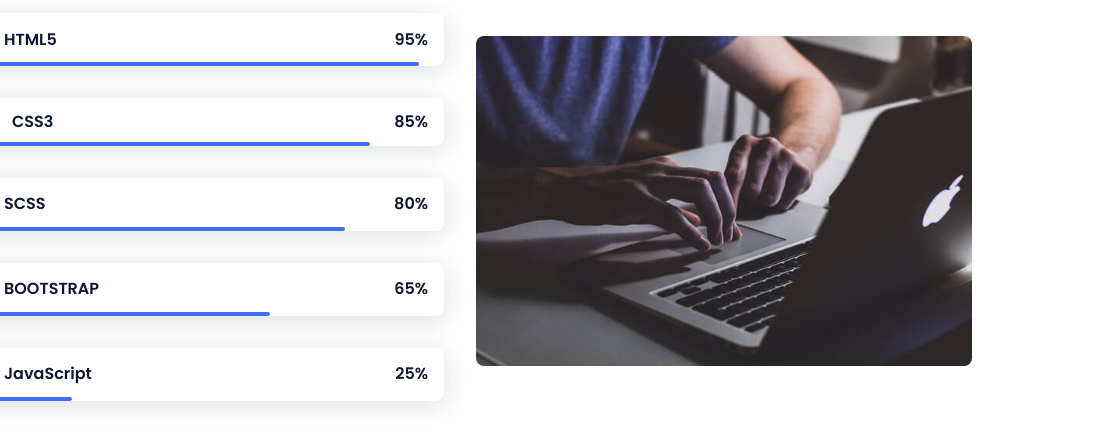
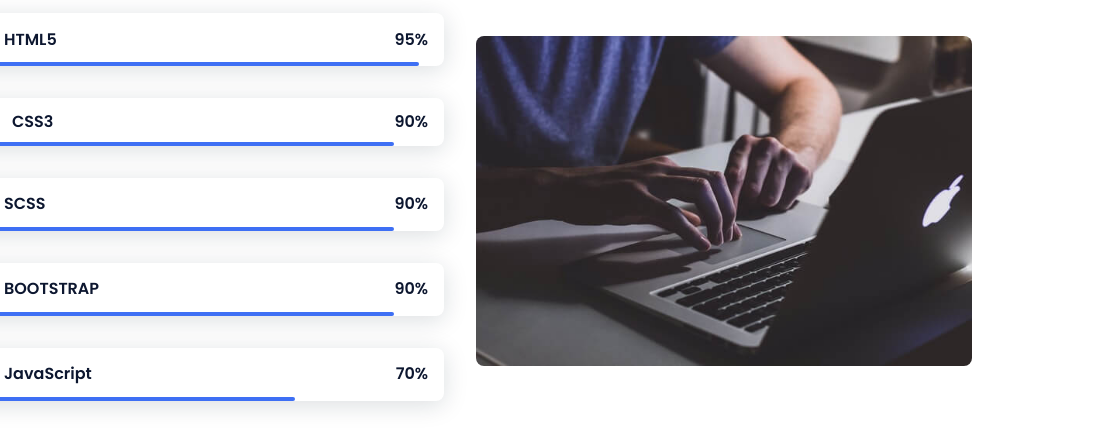
Before and after one commit to sherzoDev/sherzoDev, a plain HTML site: page index.html in a window 1280 px wide. Shown: the part 1355-1790 px from the top of the page, 180-1280 px from the left. Drawn offline with nearby package versions, Linux system fonts and the light colour scheme.

Commit message:
Intial commit

```diff
--- a/index.html
+++ b/index.html
@@ -129,7 +129,7 @@
 
                         </div>
                         <div>
-                            <span class="skills__percentage">85%</span>
+                            <span class="skills__percentage">90%</span>
                         </div>
                     </div>
 
@@ -149,7 +149,7 @@
 
                         </div>
                         <div>
-                            <span class="skills__percentage">80%</span>
+                            <span class="skills__percentage">90%</span>
                         </div>
                     </div>
 
@@ -169,7 +169,7 @@
 
                         </div>
                         <div>
-                            <span class="skills__percentage">65%</span>
+                            <span class="skills__percentage">90%</span>
                         </div>
                     </div>
 
@@ -189,7 +189,7 @@
 
                         </div>
                         <div>
-                            <span class="skills__percentage">25%</span>
+                            <span class="skills__percentage">70%</span>
                         </div>
                     </div>
                 </div>
@@ -247,8 +247,8 @@
     <!--===== FOOTER =====-->
     <footer class="footer">
         <p class="footer__title">
-            <a href="./index.html">
-                <img src="./img/sh.png" width="50" height="50" alt="sherzoDev">
+            <a class="footer-links" href="./index.html">
+                <img class="footer-tit" src="./img/sh.png" width="50" height="50" alt="sherzoDev">
             </a>
         </p>
         <div class="footer__social">
--- a/scss/styles.scss
+++ b/scss/styles.scss
@@ -740,20 +740,25 @@ img {
     }
 
     &__css {
-        width: 85%;
+        width: 90%;
     }
 
     &__js {
-        width: 65%;
+        width: 90%;
     }
 
     &__ux {
-        width: 85%;
+        width: 90%;
+    }
+
+    &__javascript {
+        width: 70%;
     }
 
     &__img {
         border-radius: .5rem;
     }
+
 }
 
 /* ===== WORK =====*/
@@ -811,6 +816,14 @@ img {
     &__title {
         font-size: 2rem;
         margin-bottom: var(--mb-4);
+        margin: 0 auto;
+    }
+
+    .footer-links {
+        display: flex;
+        justify-content: center;
+        align-items: center;
+        margin-bottom: 40px;
     }
 
     &__social {
```
Also changed, not shown: css/styles.css, 1 other file.
